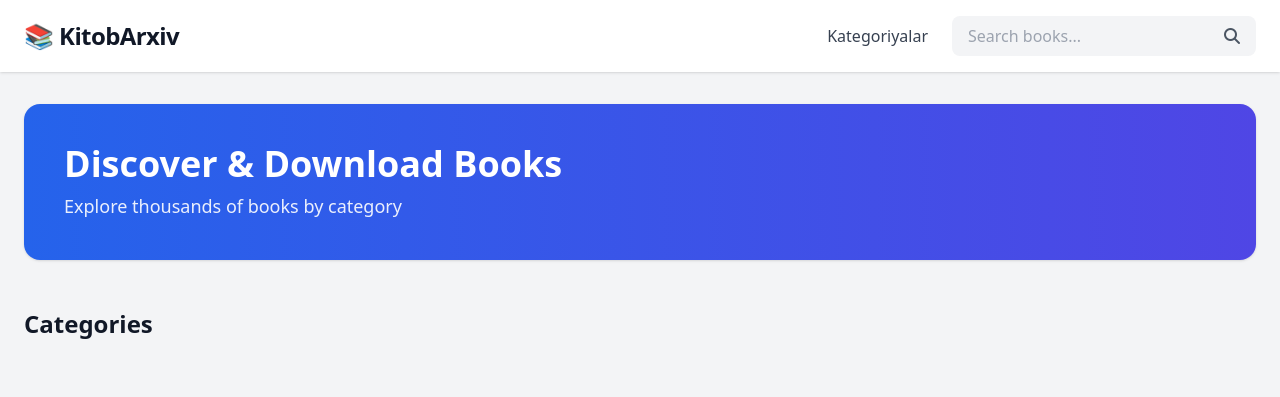
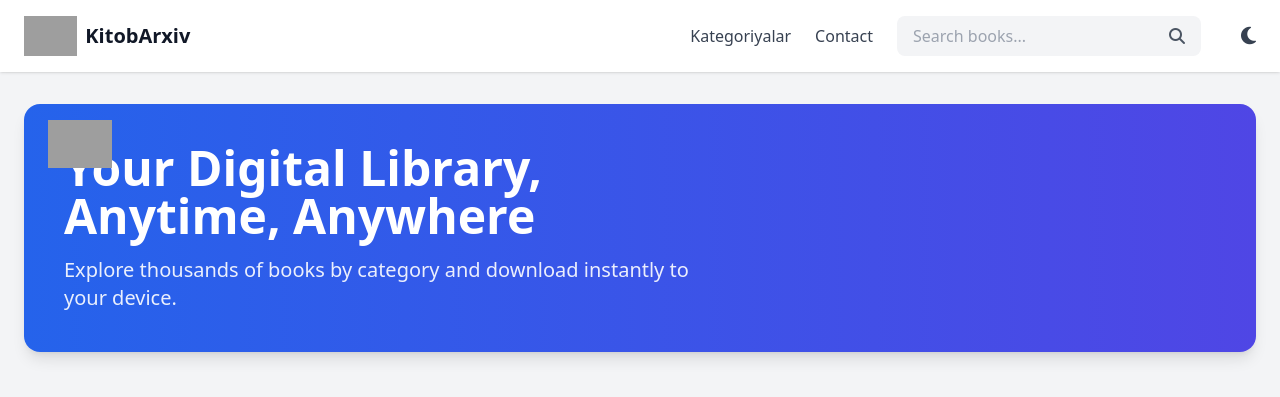
Before and after one commit to OrifjonKenjayev/bookarchive, a Django app: page / in a window 1280 px wide. Shown: the top 397 px of the page. Run offline with Django 5.2, Linux system fonts and the light colour scheme; data that the repository does not hold is empty; some libraries are stand-ins or nearby versions; grey boxes are pictures that could not be loaded.

Commit message:
new features

```diff
--- a/books/templates/books/base.html
+++ b/books/templates/books/base.html
@@ -5,38 +5,80 @@
     <meta name="viewport" content="width=device-width, initial-scale=1.0">
     <title>{% block title %}KitobArxiv{% endblock %}</title>
 
+    <!-- Tailwind CSS -->
     <script src="https://cdn.tailwindcss.com"></script>
 
+    <!-- Font Awesome -->
     <link rel="stylesheet" href="https://cdnjs.cloudflare.com/ajax/libs/font-awesome/6.5.0/css/all.min.css"/>
+
+    <!-- Enable dark mode in Tailwind -->
+    <script>
+        tailwind.config = { darkMode: 'class' }
+    </script>
 </head>
 
-<body class="bg-gray-100 text-gray-900">
+<body class="bg-gray-100 text-gray-900 dark:bg-gray-900 dark:text-gray-100 transition-colors">
 
-<header class="bg-white shadow sticky top-0 z-50">
+<!-- Dark mode toggle script -->
+<script>
+  if (
+    localStorage.theme === 'dark' ||
+    (!('theme' in localStorage) && window.matchMedia('(prefers-color-scheme: dark)').matches)
+  ) {
+    document.documentElement.classList.add('dark')
+  } else {
+    document.documentElement.classList.remove('dark')
+  }
+
+  function toggleDarkMode() {
+    if (document.documentElement.classList.contains('dark')) {
+      document.documentElement.classList.remove('dark')
+      localStorage.theme = 'light'
+    } else {
+      document.documentElement.classList.add('dark')
+      localStorage.theme = 'dark'
+    }
+  }
+</script>
+
+<header class="bg-white dark:bg-gray-800 shadow sticky top-0 z-50 transition-colors">
     <div class="container mx-auto px-6 py-4 flex items-center justify-between">
 
         <!-- Logo -->
-        <a href="{% url 'books:home' %}" class="text-2xl font-extrabold tracking-tight">
-            📚 KitobArxiv
+        <a href="{% url 'books:home' %}" class="flex items-center gap-2">
+            <!-- Example: Replace with your actual logo -->
+            <img src="/media/site/logo.png" alt="KitobArxiv Logo" class="h-10 w-auto">
+            <span class="text-xl font-extrabold dark:text-white">KitobArxiv</span>
         </a>
 
         <!-- Nav -->
         <div class="flex items-center gap-6">
 
             <a href="{% url 'books:category_list' %}"
-               class="font-medium text-gray-700 hover:text-blue-600 transition">
+               class="font-medium text-gray-700 dark:text-gray-200 hover:text-blue-600 dark:hover:text-blue-400 transition">
                 Kategoriyalar
+            </a>
+
+            <a href="{% url 'books:contact' %}"
+               class="font-medium text-gray-700 dark:text-gray-200 hover:text-blue-600 dark:hover:text-blue-400 transition">
+                Contact
             </a>
 
             <!-- Search -->
             <form action="{% url 'books:search_results' %}" method="get"
-                  class="hidden md:flex items-center bg-gray-100 rounded-lg overflow-hidden">
+                  class="hidden md:flex items-center bg-gray-100 dark:bg-gray-700 rounded-lg overflow-hidden">
                 <input type="text" name="q" placeholder="Search books..."
-                       class="bg-transparent px-4 py-2 w-64 focus:outline-none">
-                <button class="px-4 text-gray-600 hover:text-blue-600">
+                       class="bg-transparent dark:text-white px-4 py-2 w-64 focus:outline-none">
+                <button class="px-4 text-gray-600 dark:text-gray-200 hover:text-blue-600 transition">
                     <i class="fa fa-search"></i>
                 </button>
             </form>
+
+            <!-- Dark mode toggle button -->
+            <button onclick="toggleDarkMode()"
+                    class="ml-4 text-gray-700 dark:text-gray-200 hover:text-blue-600 dark:hover:text-blue-400 transition text-xl">
+                <i class="fa fa-moon"></i>
+            </button>
 
         </div>
     </div>
--- a/books/templates/books/home.html
+++ b/books/templates/books/home.html
@@ -1,35 +1,46 @@
 {% extends "books/base.html" %}
 {% block title %}Home{% endblock %}
+
 {% block content %}
 
-<!-- HERO -->
-<div class="mb-12 bg-gradient-to-r from-blue-600 to-indigo-600 rounded-2xl p-10 text-white shadow">
-  <h1 class="text-3xl md:text-4xl font-extrabold mb-2">
-    Discover & Download Books
+<!-- HERO SECTION -->
+<div class="mb-12 bg-gradient-to-r from-blue-600 to-indigo-600 rounded-2xl p-10 text-white shadow-lg relative overflow-hidden">
+    <!-- Optional logo in hero -->
+    <img src="/media/site/logo.png" alt="Logo" class="absolute top-4 left-6 h-12 hidden md:block">
+
+    <h1 class="text-4xl md:text-5xl font-extrabold mb-4 leading-tight">
+        Your Digital Library,<br class="hidden md:block"> Anytime, Anywhere
     </h1>
-  <p class="text-lg opacity-90">
-    Explore thousands of books by category
+    <p class="text-lg md:text-xl opacity-90 max-w-2xl">
+        Explore thousands of books by category and download instantly to your device.
     </p>
 </div>
 
+<!-- FEATURE IMAGE BELOW HERO -->
+<div class="mb-14 rounded-2xl overflow-hidden shadow-lg">
+    <img src="/media/site/feature.jpg"
+         alt="Library Feature"
+         class="w-full h-[420px] object-cover transition-transform duration-500 hover:scale-105">
+</div>
+
 <!-- CATEGORIES -->
-<h2 class="text-2xl font-bold mb-6">Categories</h2>
-
+<h2 class="text-3xl font-bold mb-6 dark:text-gray-100">Categories</h2>
 <div class="grid grid-cols-2 md:grid-cols-4 gap-6 mb-14">
     {% for category in categories %}
         <a href="{% url 'books:subcategory_list' category.slug %}"
-       class="group bg-white rounded-2xl shadow hover:shadow-xl transition overflow-hidden">
+           class="group bg-white dark:bg-gray-800 rounded-2xl shadow hover:shadow-xl transition overflow-hidden">
 
             {% if category.cover %}
                 <img src="{{ category.cover.url }}"
+                     alt="{{ category.name }}"
                      class="w-full h-36 object-cover group-hover:scale-105 transition-transform duration-300">
             {% else %}
-        <div class="w-full h-36 bg-gray-200 flex items-center justify-center">
-          <i class="fa fa-folder-open text-4xl text-gray-400"></i>
+                <div class="w-full h-36 bg-gray-200 dark:bg-gray-700 flex items-center justify-center">
+                    <i class="fa fa-folder-open text-4xl text-gray-400 dark:text-gray-300"></i>
                 </div>
             {% endif %}
 
-      <div class="p-4 text-center font-semibold">
+            <div class="p-4 text-center font-semibold dark:text-gray-100">
                 {{ category.name }}
             </div>
         </a>
@@ -37,24 +48,23 @@
 </div>
 
 <!-- RECENT BOOKS -->
-<h2 class="text-2xl font-bold mb-6">Recent Books</h2>
-
+<h2 class="text-3xl font-bold mb-6 dark:text-gray-100">Recent Books</h2>
 <div class="grid grid-cols-2 md:grid-cols-4 gap-6">
     {% for book in recent_books %}
         <a href="{% url 'books:book_detail' book.id %}"
-       class="bg-white rounded-2xl shadow hover:shadow-xl transition overflow-hidden">
+           class="bg-white dark:bg-gray-800 rounded-2xl shadow hover:shadow-xl transition overflow-hidden">
 
             {% if book.cover %}
                 <img src="{{ book.cover.url }}" class="w-full h-48 object-cover">
             {% else %}
-        <div class="w-full h-48 bg-gray-200 flex items-center justify-center">
-          <i class="fa fa-book text-4xl text-gray-400"></i>
+                <div class="w-full h-48 bg-gray-200 dark:bg-gray-700 flex items-center justify-center">
+                    <i class="fa fa-book text-4xl text-gray-400 dark:text-gray-300"></i>
                 </div>
             {% endif %}
 
             <div class="p-4">
-        <h3 class="font-bold line-clamp-2">{{ book.title }}</h3>
-        <p class="text-sm text-gray-600">{{ book.author }}</p>
+                <h3 class="font-bold line-clamp-2 dark:text-gray-100">{{ book.title }}</h3>
+                <p class="text-sm text-gray-600 dark:text-gray-300">{{ book.author }}</p>
             </div>
         </a>
     {% endfor %}
--- a/books/urls.py
+++ b/books/urls.py
@@ -1,5 +1,6 @@
 from django.urls import path
 from . import views
+from django.views.generic import TemplateView
 
 
 app_name = 'books'
@@ -13,5 +14,8 @@ path('categories/<slug:category_slug>/<slug:subcategory_slug>/', views.book_list
 path('book/<int:pk>/', views.book_detail, name='book_detail'),
 path('book/<int:pk>/download/', views.book_download, name='book_download'),
 path('upload/', views.upload_book, name='upload_book'),
- path('search/', views.search_results, name='search_results'),
+path('search/', views.search_results, name='search_results'),
+path('contact/', TemplateView.as_view(template_name='books/contact.html'), name='contact'),
+
+
 ]
```
Also changed, not shown: books/templates/books/contact.html (added, +26 -0 lines). Lines whose indentation alone changed are shown as unchanged.
